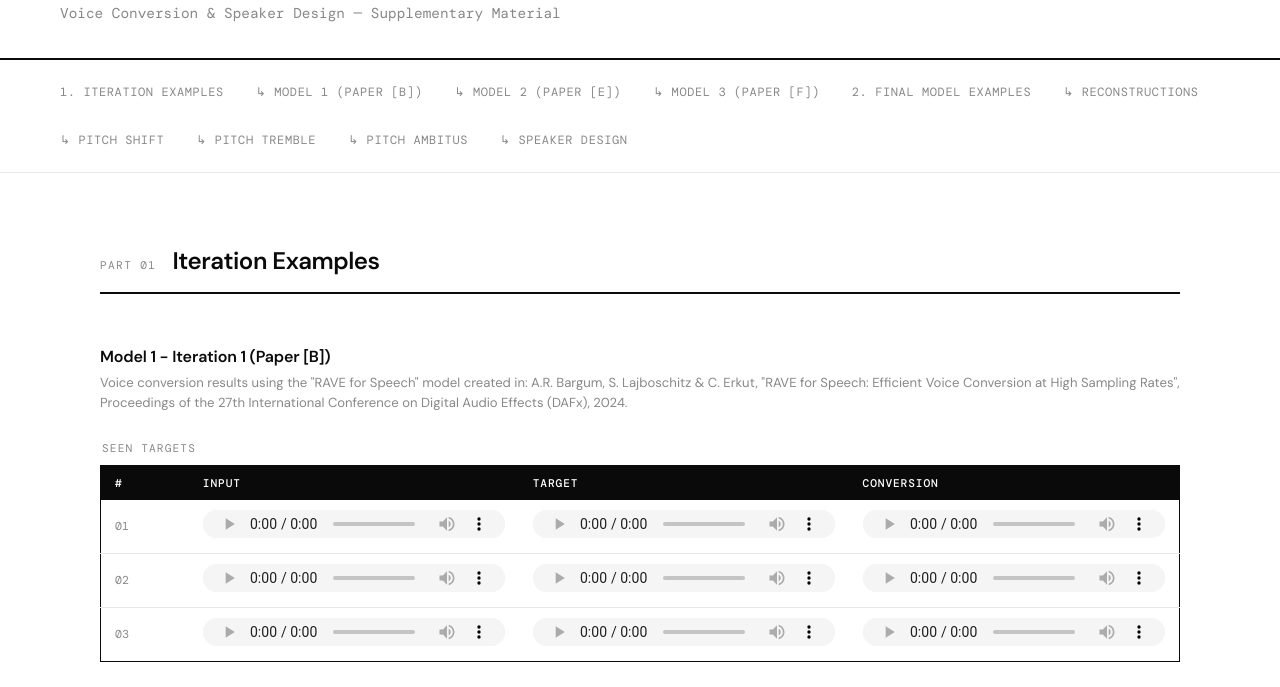
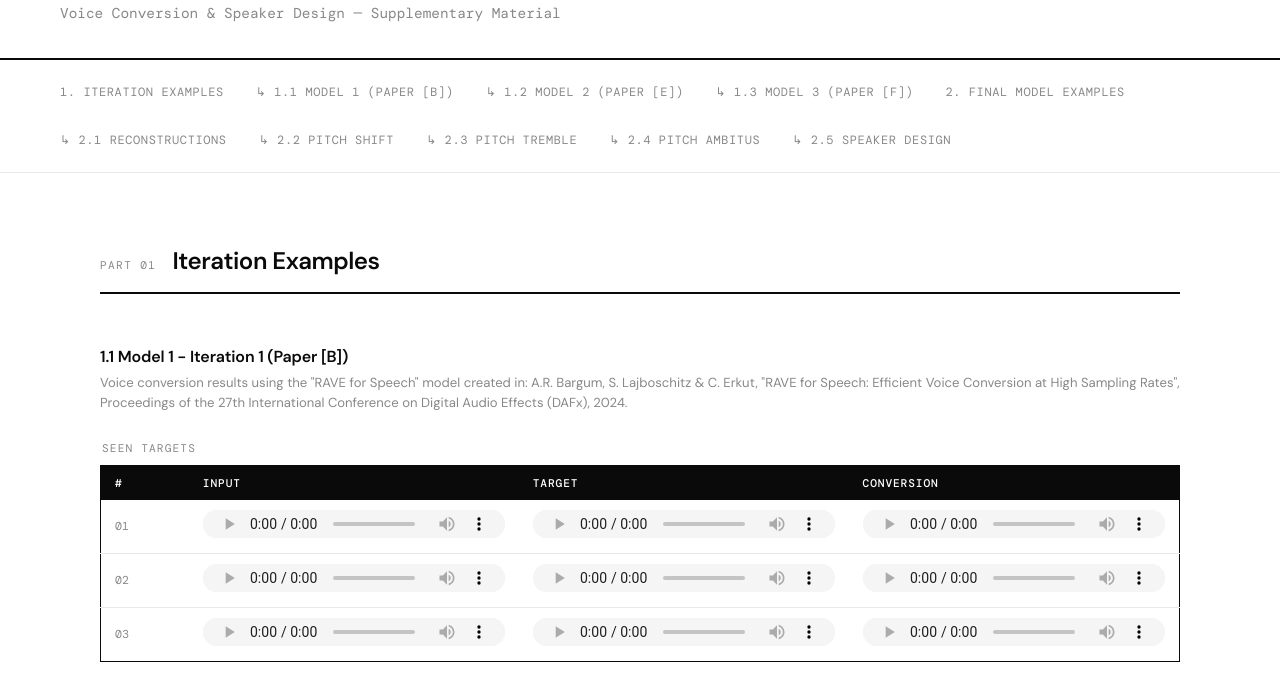
Before and after one commit to abargum/thesis-audio-files, a plain HTML site: page index.html in a window 1280 px wide. Shown: the part 96-783 px from the top of the page. Drawn offline with nearby package versions, Linux system fonts and the light colour scheme.

Commit message:
add section headers

```diff
--- a/index.html
+++ b/index.html
@@ -225,15 +225,15 @@
 
 <nav class="toc">
   <a href="#iterations">1. Iteration Examples</a>
-  <a href="#rave">↳ Model 1 (Paper [B])</a>
-  <a href="#vcsd">↳ Model 2 (Paper [E])</a>
-  <a href="#lightweight">↳ Model 3 (Paper [F])</a>
+  <a href="#rave">↳ 1.1 Model 1 (Paper [B])</a>
+  <a href="#vcsd">↳ 1.2 Model 2 (Paper [E])</a>
+  <a href="#lightweight">↳ 1.3 Model 3 (Paper [F])</a>
   <a href="#final">2. Final Model Examples</a>
-  <a href="#reconstruction">↳ Reconstructions</a>
-  <a href="#pitch-shift">↳ Pitch Shift</a>
-  <a href="#pitch-tremble">↳ Pitch Tremble</a>
-  <a href="#pitch-ambitus">↳ Pitch Ambitus</a>
-  <a href="#morph">↳ Speaker Design</a>
+  <a href="#reconstruction">↳ 2.1 Reconstructions</a>
+  <a href="#pitch-shift">↳ 2.2 Pitch Shift</a>
+  <a href="#pitch-tremble">↳ 2.3 Pitch Tremble</a>
+  <a href="#pitch-ambitus">↳ 2.4 Pitch Ambitus</a>
+  <a href="#morph">↳ 2.5 Speaker Design</a>
 </nav>
 
 <main class="main">
@@ -249,7 +249,7 @@
 
 <!-- ── RAVE for Speech ── -->
 <div class="section" id="rave">
-  <div class="section-title">Model 1 - Iteration 1 (Paper [B])</div>
+  <div class="section-title">1.1 Model 1 - Iteration 1 (Paper [B])</div>
   <div class="section-desc">Voice conversion results using the "RAVE for Speech" model created in: A.R. Bargum, S. Lajboschitz & C. Erkut, "RAVE for Speech: Efficient Voice
     Conversion at High Sampling Rates", Proceedings of the 27th International Conference on Digital Audio Effects (DAFx), 2024.</div>
 
@@ -325,7 +325,7 @@
 
 <!-- ── VC-SD ── -->
 <div class="section" id="vcsd">
-    <div class="section-title">Model 2 - Iteration 2/3 (Paper [E])</div>
+    <div class="section-title">1.2 Model 2 - Iteration 2/3 (Paper [E])</div>
     <div class="section-desc">Voice conversion results using the "VC-SD" model created in: A.R. Bargum, S. Lajboschitz, S. Serafin & C. Erkut, "VC-SD: Controllable
         Voice Conversion and Speaker Design for Real-Time Communication and Practical Applications", IEEE Transactions on Audio, Speech and Language Processing (TASLP), 2026.</div>
 
@@ -401,7 +401,7 @@
 
 <!-- ── Lightweight Dynamic ── -->
 <div class="section" id="lightweight">
-    <div class="section-title">Model 3 - Iteration 3 (Paper [F])</div>
+    <div class="section-title">1.3 Model 3 - Iteration 3 (Paper [F])</div>
     <div class="section-desc">Voice conversion results using the model created in: A.R. Bargum, S. Lajboschitz, S. Serafin & C. Erkut, "A Lightweight Real-
         Time Voice Conversion Framework with Improved Speaker Matching", Interspeech, 2026. </div>
 
@@ -452,7 +452,7 @@
 
 <!-- ── Reconstruction ── -->
 <div class="section" id="reconstruction">
-  <div class="section-title">Reconstruction</div>
+  <div class="section-title">2.1 Reconstruction</div>
   <div class="section-desc">Input speech reconstructed through the VC pipeline for seen and unseen speakers.</div>
 
   <div class="subsection">
@@ -509,7 +509,7 @@
 
 <!-- ── Pitch Shift ── -->
 <div class="section" id="pitch-shift">
-  <div class="section-title">Pitch Shift</div>
+  <div class="section-title">2.2 Pitch Shift</div>
   <div class="section-desc">Effect of pitch shifting across a range of semitone values (−12 to +12) applied to a reconstructed voice.</div>
 
   <div class="subsection">
@@ -596,7 +596,7 @@
 
 <!-- ── Pitch Tremble ── -->
 <div class="section" id="pitch-tremble">
-  <div class="section-title">Pitch Tremble</div>
+  <div class="section-title">2.3 Pitch Tremble</div>
   <div class="section-desc">Effect of increasing tremble depth (0 → 15) applied to the converted voice.</div>
 
   <div class="subsection">
@@ -651,7 +651,7 @@
 
 <!-- ── Pitch Ambitus ── -->
 <div class="section" id="pitch-ambitus">
-  <div class="section-title">Pitch Ambitus</div>
+  <div class="section-title">2.4 Pitch Ambitus</div>
   <div class="section-desc">Effect of varying pitch ambitus (range) — from compressed (0.1) to expanded (1.5) — on the converted voice.</div>
 
   <div class="subsection">
@@ -682,7 +682,7 @@
 
 <!-- ── Morph ── -->
 <div class="section" id="morph">
-  <div class="section-title">Morph</div>
+  <div class="section-title">2.5 Morph</div>
   <div class="section-desc">Continuous speaker morphing across gender and age axes.</div>
 
   <table class="audio-table morph-table">
```
